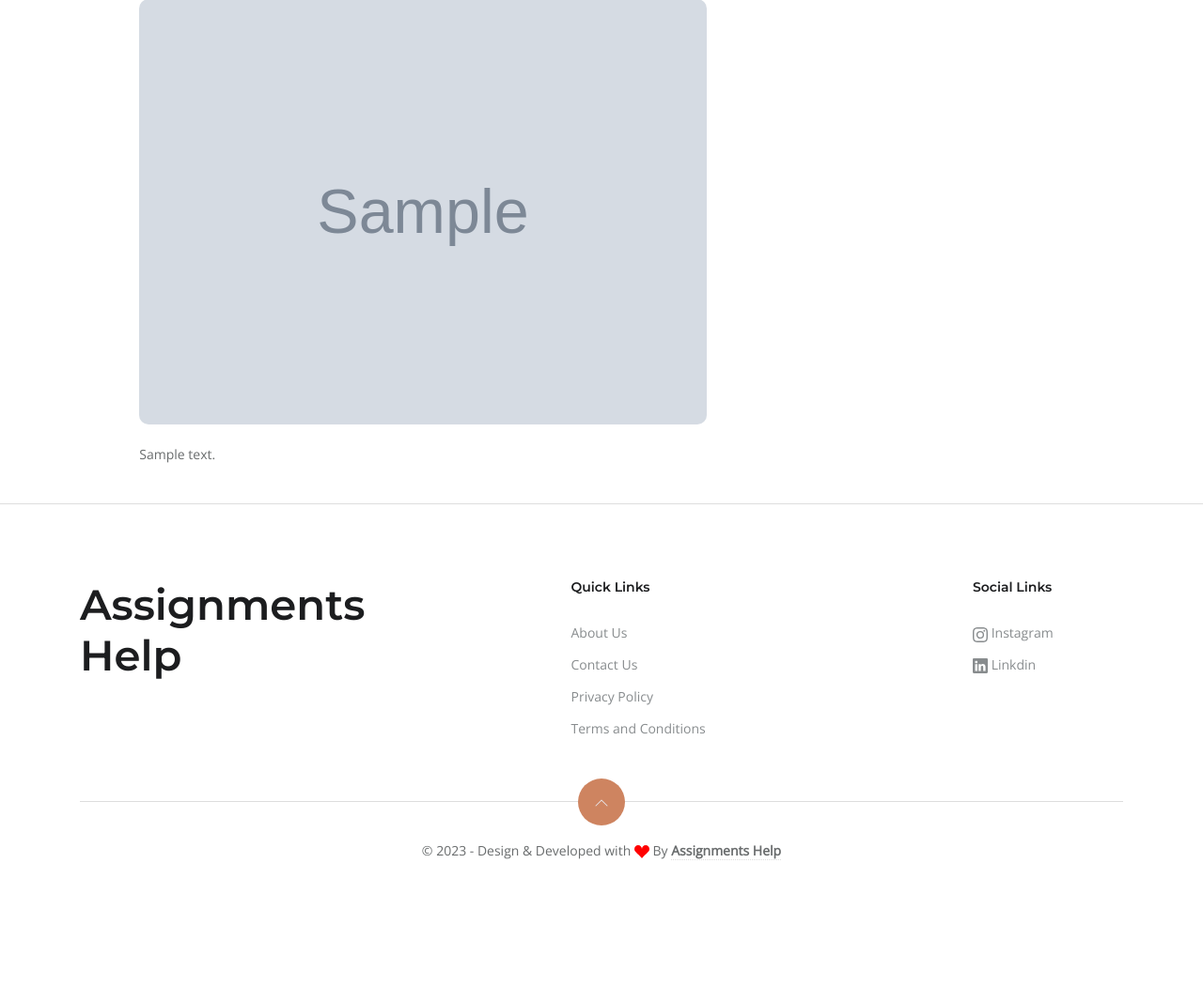
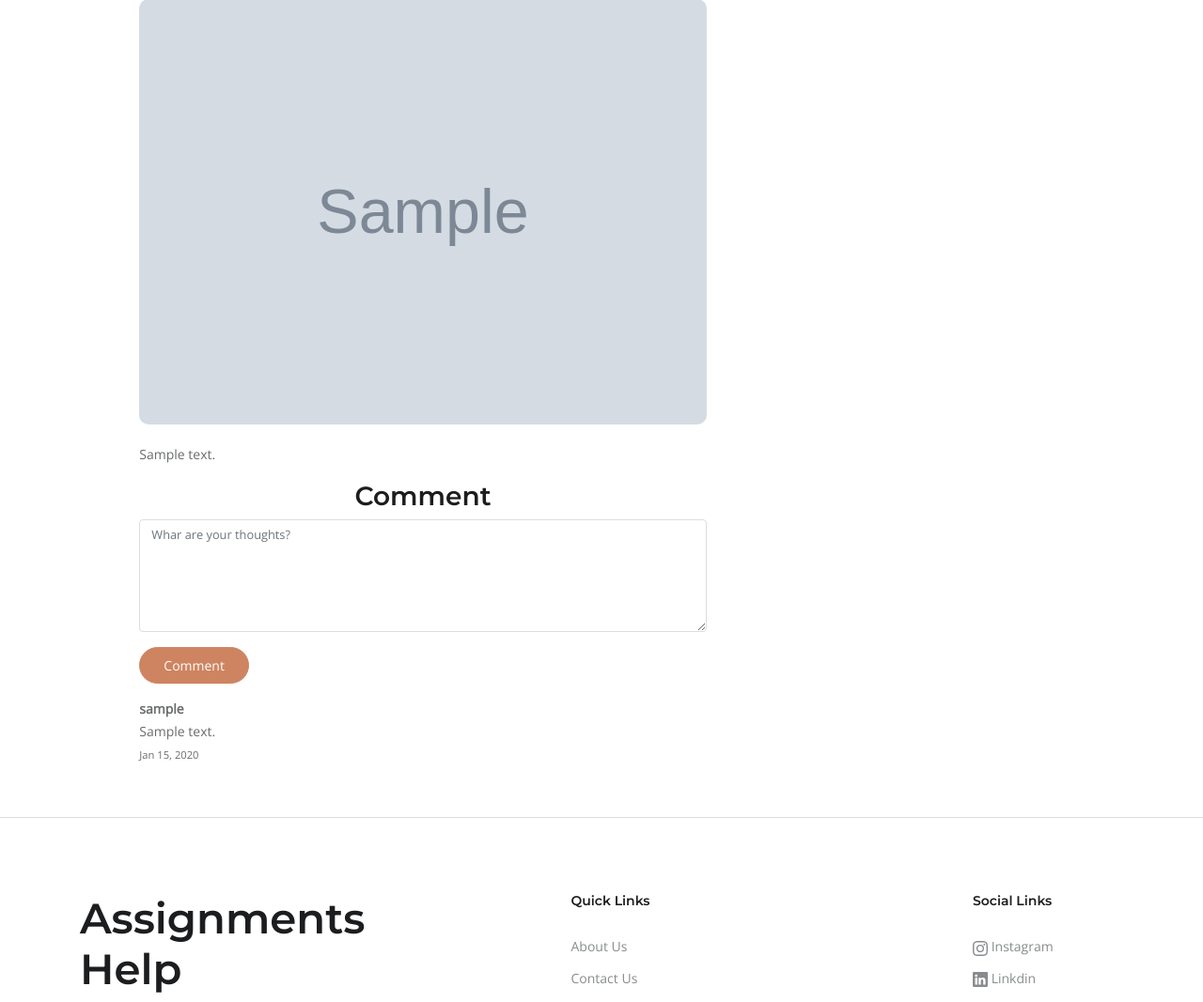
Before and after one commit to bhosalepranil16/AssignmentsHelpUI, a Django app: a page that uses Assignment/templates/Assignment/assignment-detail.html in a window 1280 px wide. Shown: the part 290-1357 px from the top of the page at 94% size. Before the commit the page ends 1206 px from the top, so only its background shows below. Run offline with Django 4.2, Linux system fonts and the light colour scheme; tables that the repository leaves empty hold one stand-in row (values such as "Sample post"); grey boxes marked "Sample" are stand-in pictures; some libraries are stand-ins or nearby versions.

Commit message:
Comment Support Added

```diff
--- a/Assignment/models.py
+++ b/Assignment/models.py
@@ -32,3 +32,14 @@ class AssignmentImageModel(models.Model):
     class Meta:
         verbose_name = 'Assignment Image'
         verbose_name_plural = 'Assignment Images'
+
+
+class AssignmentCommentModel(models.Model):
+    text = models.TextField()
+    assignment = models.ForeignKey(AssignmentModel, on_delete=models.CASCADE)
+    author = models.ForeignKey(User, on_delete=models.CASCADE)
+    created_at = models.DateTimeField(auto_now_add=True)
+
+    class Meta:
+        verbose_name = 'Assignment Comment'
+        verbose_name_plural = 'Assignment Comments'
--- a/Assignment/templates/Assignment/assignment-detail.html
+++ b/Assignment/templates/Assignment/assignment-detail.html
@@ -38,6 +38,29 @@
                             </div>
                         {% endif %}
                         <p>{{ assignment.description }}</p>
+                        <div>
+                            <h3 class="text-center">Comment</h3>
+                            <form method="POST" action="{% url 'assignment_comment_view' assignment.slug %}">
+                                {% csrf_token %}
+                                <div class="form-group">
+                                    <textarea name="text" id="text" class="form-control" placeholder="Whar are your thoughts?" required></textarea>
+                                </div>
+                                <button type="submit" class="btn btn-primary">Comment</button>
+                            </form>
+                            <div>
+                                <ul class="list-unstyled widget-list">
+                                    {% for comment in comments %}
+                                         <li class="media widget-post align-items-center">
+                                            <div class="media-body">
+                                                <strong>{{ comment.author }}</strong>
+                                                <div>{{ comment.text }}</div>
+                                               <small>{{ comment.created_at|date:"M d, Y" }}</small>
+                                            </div>
+                                         </li>
+                                    {% endfor %}
+                                </ul>
+                            </div>
+                        </div>
                     </div>
 
                 </article>
--- a/Assignment/urls.py
+++ b/Assignment/urls.py
@@ -1,7 +1,8 @@
 from django.urls import path
 
-from .views import AssignmentDetailView
+from .views import AssignmentDetailView, AssignmentCommentView
 
 urlpatterns = [
-    path('<slug:assignment_slug>/', AssignmentDetailView.as_view(), name='assignment_detail_view')
+    path('<slug:assignment_slug>/', AssignmentDetailView.as_view(), name='assignment_detail_view'),
+    path('comment/<slug:assignment_slug>/', AssignmentCommentView.as_view(), name='assignment_comment_view')
 ]
--- a/Assignment/views.py
+++ b/Assignment/views.py
@@ -1,7 +1,7 @@
-from django.shortcuts import render
+from django.shortcuts import render, redirect, reverse
 from django.views import View
 
-from .models import AssignmentModel, AssignmentImageModel
+from .models import AssignmentModel, AssignmentCommentModel
 
 
 # Create your views here.
@@ -12,18 +12,36 @@ class AssignmentDetailView(View):
             subject = assignment.subject
             course = assignment.subject.course
             output_screenshots = assignment.assignmentimagemodel_set.all()
+            comments = assignment.assignmentcommentmodel_set.all().order_by('-created_at')
             return render(request, 'Assignment/assignment-detail.html', {
                 'assignment': assignment,
                 'subject': subject,
                 'course': course,
-                'output_screenshots': output_screenshots
+                'output_screenshots': output_screenshots,
+                'comments': comments
             })
         except Exception as err:
+            print(str(err))
             return render(request, 'Assignment/assignment-detail.html', {
                 'assignment': {},
                 'subject': {},
                 'course': {},
                 'output_screenshots': [],
+                'comments': [],
                 'show_errors': True,
                 'errors': str(err)
             })
+
+
+class AssignmentCommentView(View):
+    def post(self, request, assignment_slug):
+        try:
+            if not request.user.is_authenticated:
+                return redirect(reverse('login_view'))
+            assignment = AssignmentModel.objects.get(slug=assignment_slug)
+            comment = AssignmentCommentModel(text=request.POST['text'], assignment=assignment, author=request.user)
+            comment.save()
+            return redirect(reverse('assignment_detail_view', args=[assignment_slug]))
+        except Exception as err:
+            print(err)
+            return redirect(reverse('assignment_detail_view', args=[assignment_slug]))
```
Also changed, not shown: Assignment/admin.py (+7 -1 lines), Assignment/migrations/0002_assignmentcommentmodel.py (added).
